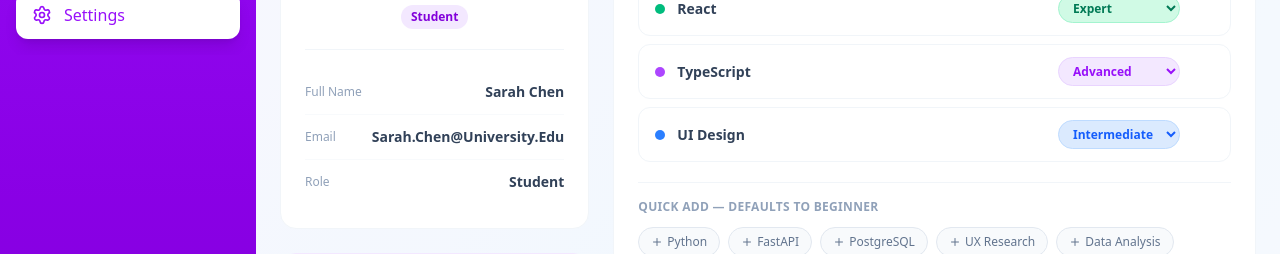
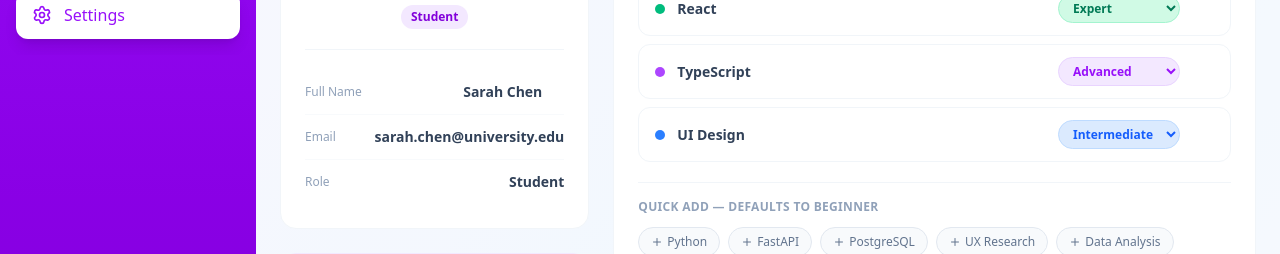
Before and after one commit to SDGP-Clovio/clovio-platform, a React (Vite) app in the folder frontend/: page /dashboard in a window 1280 px wide. Both pictures are taken after a click on the button "Settings". Shown: the part 338-592 px from the top of the page. Built offline with nearby package versions, Linux system fonts and the light colour scheme.

Commit message:
added profile edit

```diff
--- a/frontend/src/components/Settings/SettingsPanel.tsx
+++ b/frontend/src/components/Settings/SettingsPanel.tsx
@@ -1,7 +1,7 @@
 import React, { useState, useMemo } from 'react';
 import { useApp } from '../../context/AppContext';
 import Avatar from '../UI/Avatar';
-import { User, Briefcase, Plus, X, Lightbulb, Clock } from 'lucide-react';
+import { User, Briefcase, Plus, X, Lightbulb, Clock, Pencil, Check } from 'lucide-react';
 import type { Skill, SkillLevel, DayAvailability } from '../../types/types';
 
 const SUGGESTED_SKILLS = [
@@ -50,7 +50,10 @@ const DEFAULT_SLOTS: DayAvailability[] = DAY_NAMES.map((_, i) => ({
 
 /* ══════════════════════════════════════════════════════════════════════════ */
 const SettingsPanel: React.FC = () => {
-    const { currentUser, addSkill, removeSkill, updateSkillLevel, updateDefaultAvailability } = useApp();
+    const { currentUser, setCurrentUser, addSkill, removeSkill, updateSkillLevel, updateDefaultAvailability } = useApp();
+
+    const [isEditingProfile, setIsEditingProfile] = useState(false);
+    const [editForm, setEditForm] = useState({ name: '' });
 
     const [skillInput, setSkillInput] = useState('');
     const [newLevel, setNewLevel] = useState<SkillLevel>('beginner');
@@ -100,6 +103,13 @@ const SettingsPanel: React.FC = () => {
         (s) => !userSkills.some((us) => us.name === s)
     );
 
+    const handleSaveProfile = () => {
+        if (currentUser && editForm.name.trim()) {
+            setCurrentUser({ ...currentUser, name: editForm.name.trim() });
+            setIsEditingProfile(false);
+        }
+    };
+
     const handleAdd = () => {
         if (!skillInput.trim()) return;
         addSkill({ name: skillInput.trim(), level: newLevel });
@@ -123,16 +133,38 @@ const SettingsPanel: React.FC = () => {
                         </span>
                     </div>
                     <div className="space-y-0 divide-y divide-slate-50">
-                        {[
-                            { label: 'Full Name', value: currentUser.name },
-                            { label: 'Email',     value: currentUser.email },
-                            { label: 'Role',      value: currentUser.role },
-                        ].map(({ label, value }) => (
-                            <div key={label} className="flex items-center justify-between py-3">
-                                <span className="text-xs text-slate-400 font-medium">{label}</span>
-                                <span className="text-sm text-slate-700 font-semibold capitalize">{value}</span>
-                            </div>
-                        ))}
+                        <div className="flex items-center justify-between py-3">
+                            <span className="text-xs text-slate-400 font-medium">Full Name</span>
+                            {isEditingProfile ? (
+                                <div className="flex items-center gap-2">
+                                    <input
+                                        type="text"
+                                        value={editForm.name}
+                                        onChange={(e) => setEditForm(prev => ({ ...prev, name: e.target.value }))}
+                                        onKeyDown={(e) => { if (e.key === 'Enter') handleSaveProfile(); if (e.key === 'Escape') setIsEditingProfile(false); }}
+                                        autoFocus
+                                        className="text-sm text-slate-700 font-semibold border border-slate-200 rounded px-2 py-1 focus:outline-none focus:ring-1 focus:ring-purple-500 w-full max-w-[150px] text-right"
+                                    />
+                                    <button onClick={handleSaveProfile} className="text-emerald-600 p-1 hover:bg-emerald-50 rounded transition-colors"><Check className="w-3.5 h-3.5" /></button>
+                                    <button onClick={() => setIsEditingProfile(false)} className="text-slate-400 p-1 hover:bg-slate-50 rounded transition-colors"><X className="w-3.5 h-3.5" /></button>
+                                </div>
+                            ) : (
+                                <div className="flex items-center gap-2 group">
+                                    <span className="text-sm text-slate-700 font-semibold capitalize">{currentUser.name}</span>
+                                    <button onClick={() => { setEditForm({ name: currentUser.name }); setIsEditingProfile(true); }} className="text-slate-400 opacity-0 group-hover:opacity-100 hover:text-purple-600 transition-all">
+                                        <Pencil className="w-3.5 h-3.5" />
+                                    </button>
+                                </div>
+                            )}
+                        </div>
+                        <div className="flex items-center justify-between py-3">
+                            <span className="text-xs text-slate-400 font-medium">Email</span>
+                            <span className="text-sm text-slate-700 font-semibold">{currentUser.email}</span>
+                        </div>
+                        <div className="flex items-center justify-between py-3">
+                            <span className="text-xs text-slate-400 font-medium">Role</span>
+                            <span className="text-sm text-slate-700 font-semibold capitalize">{currentUser.role}</span>
+                        </div>
                     </div>
                 </Section>
 
```
Also changed, not shown: 1 other file (tests, documents, lock files or other folders).
